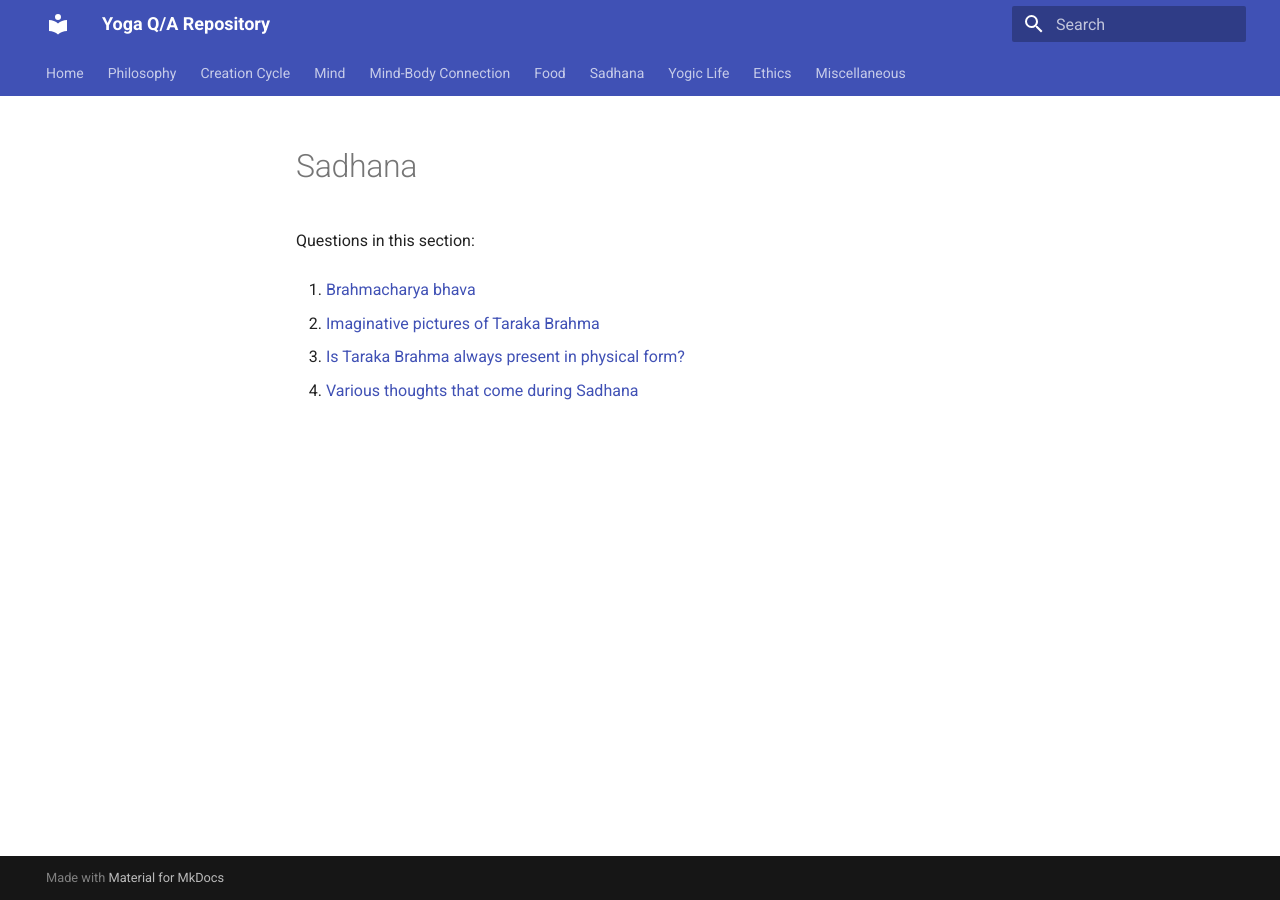
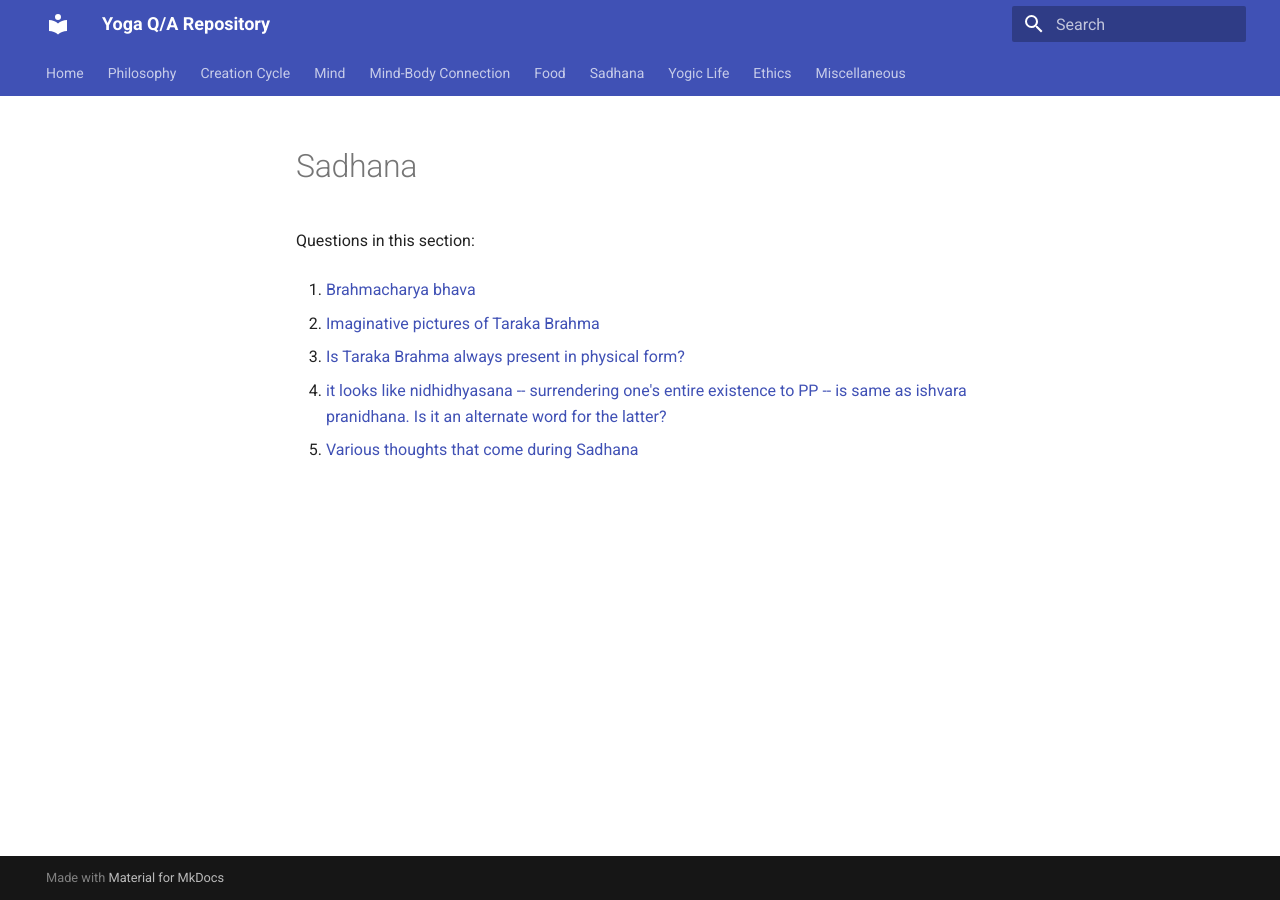
Before and after one commit to yogiclife/yoga-qa, an MkDocs documentation site: the page built from docs/sadhana/README.md, in a window 1280 px wide. Built offline with MkDocs 1.6.1 and Material for MkDocs 9.7.7, drawn with Linux system fonts in a browser that asks for light colours.

Commit message:
Update topic indices [skip ci]

```diff
--- a/docs/sadhana/README.md
+++ b/docs/sadhana/README.md
@@ -8,4 +8,6 @@ Questions in this section:
 
 3. [Is Taraka Brahma always present in physical form?](is-taraka-brahma-always-present-in-physical-form-20260629-074841.md)
 
-4. [Various thoughts that come during Sadhana](various-thoughts-that-come-during-sadhana-20260629-083034.md)
+4. [it looks like nidhidhyasana -- surrendering one's entire existence to PP -- is same as ishvara pranidhana. Is it an alternate word for the latter?](it-looks-like-nidhidhyasana-surrendering-ones-entire-existence-to-pp-is-same-as-ishvara-pranidhana-is-it-an-alternate-word-for-the-latter-20260629-083701.md)
+
+5. [Various thoughts that come during Sadhana](various-thoughts-that-come-during-sadhana-20260629-083034.md)
```
